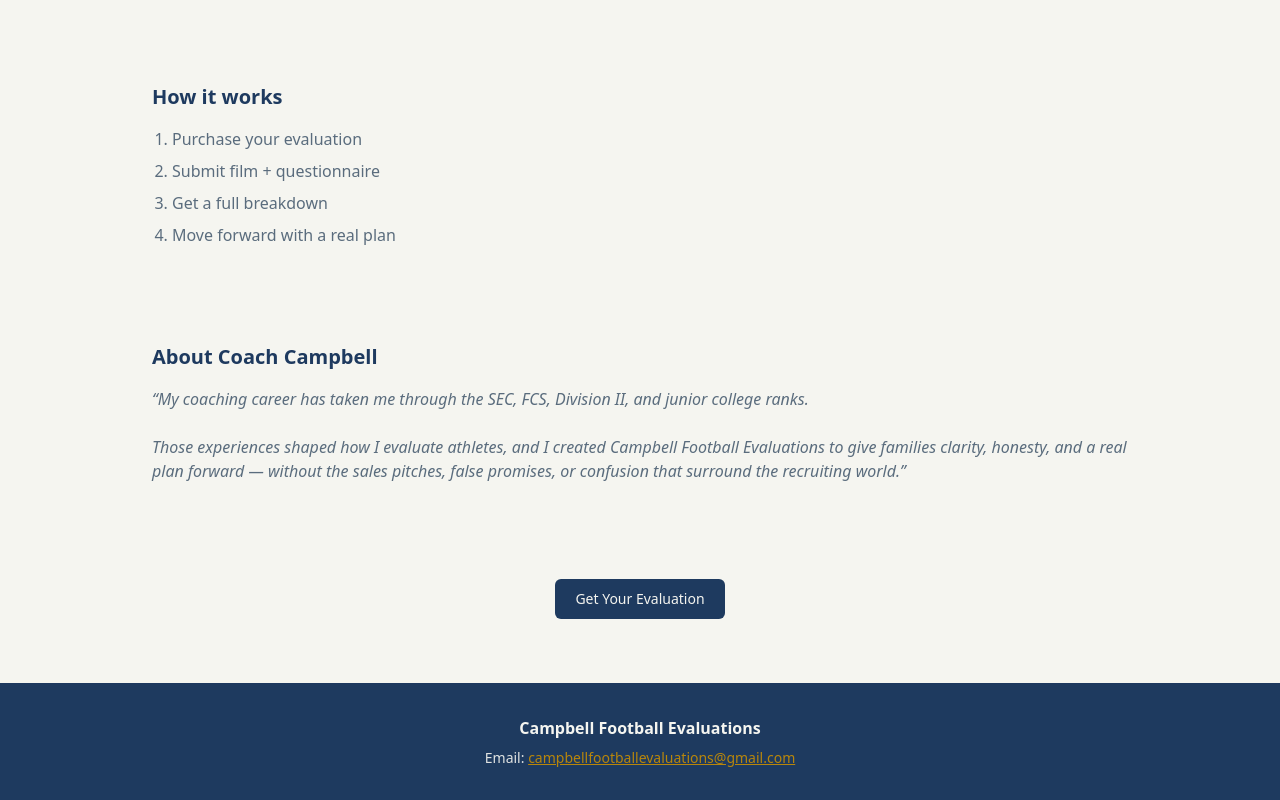
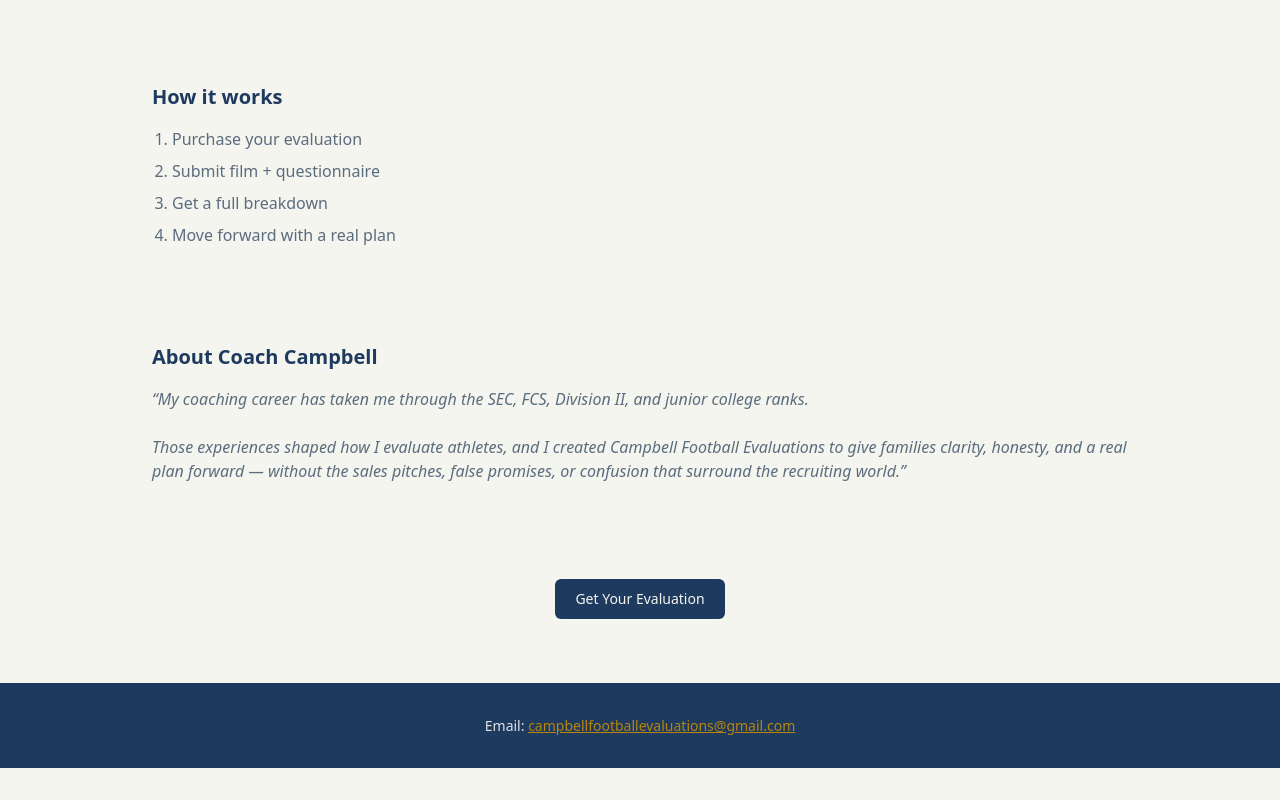
Before and after one commit to 0xdippo/evaluations, a Next.js app: page / in a window 1280 px wide. Shown: the part 1056-1856 px from the top of the page. After the commit the page ends 1824 px from the top, so only its background shows below. Built offline with nearby package versions, Linux system fonts and the light colour scheme.

Commit message:
Remove company name from footer

```diff
--- a/components/Footer.tsx
+++ b/components/Footer.tsx
@@ -2,8 +2,7 @@
   return (
     <footer className="border-t border-navy/15 bg-navy mt-auto">
       <div className="mx-auto max-w-5xl px-4 py-8 sm:px-6 text-center">
-        <p className="font-bold text-page-bg">Campbell Football Evaluations</p>
-        <p className="mt-2 text-sm text-page-bg/90">
+        <p className="text-sm text-page-bg/90">
           Email:{" "}
           <a
             href="mailto:campbellfootballevaluations@gmail.com"
```
